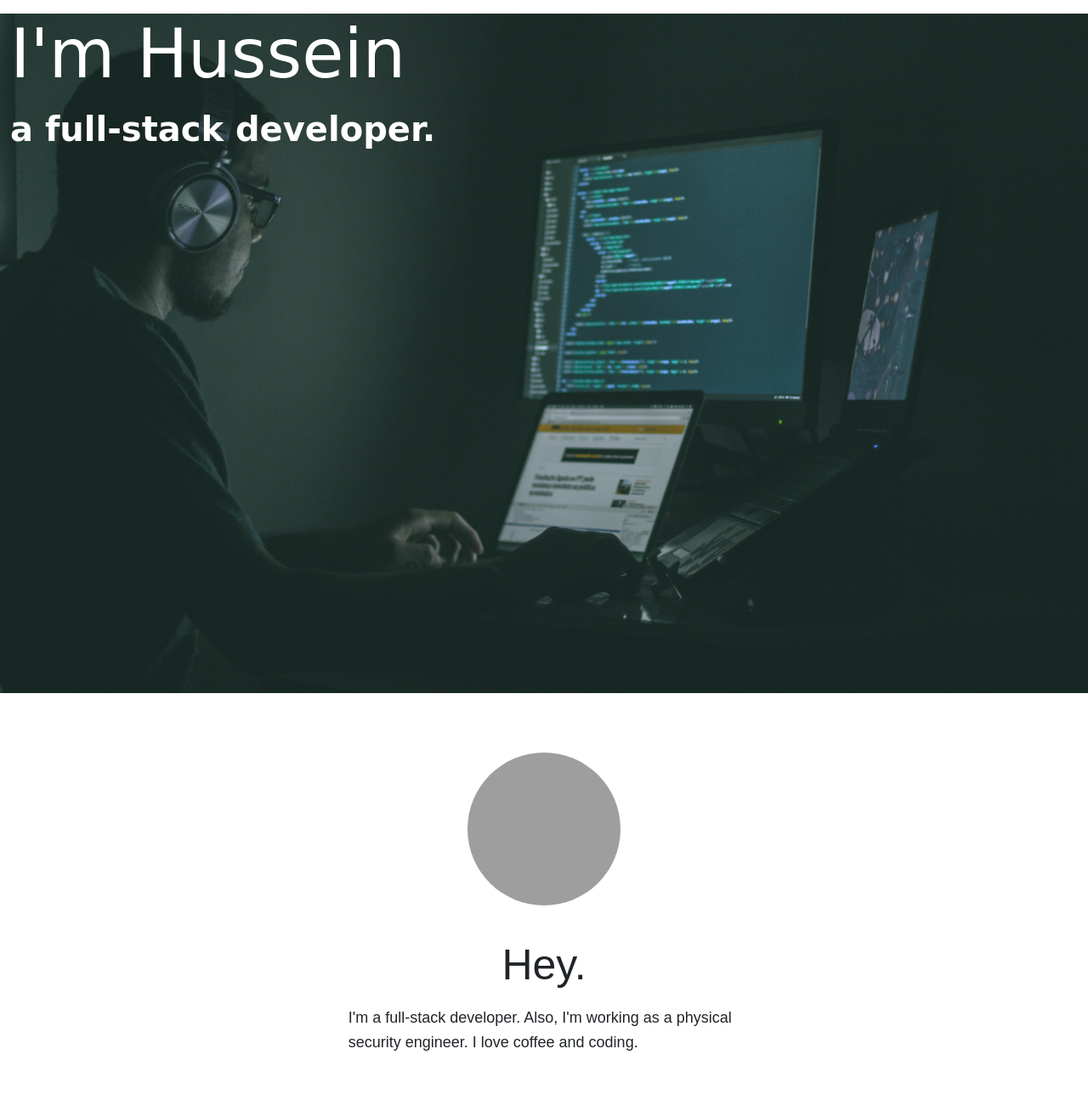
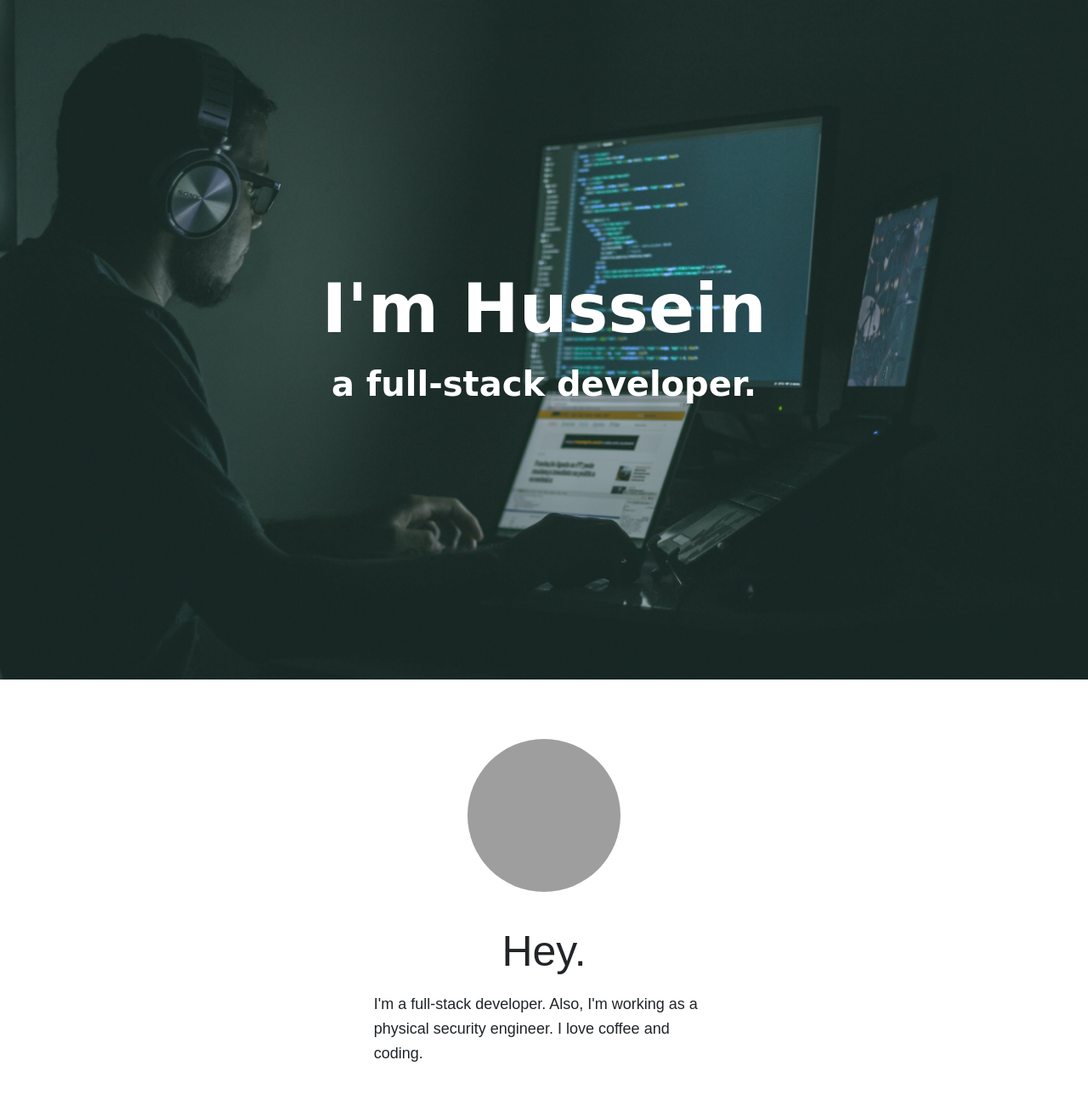
Before and after one commit to s7s-hussein/Resume, a plain HTML site: page index.html in a window 1280 px wide. Shown: the top 1288 px of the page at 85% size. Drawn offline with nearby package versions, Linux system fonts and the light colour scheme; grey boxes are pictures that could not be loaded; a web font is replaced by a local one.

Commit message:
Update style.css

```diff
--- a/style.css
+++ b/style.css
@@ -17,11 +17,16 @@ body {
   font-weight: bold;
   height: 100vh;
   color: #172724;
+  display: flex;
+  justify-content: center;
+  align-items: center;
+  text-align: center;
 }
 
 #my-name {
   font-size: 80px;
   color: white;
+  font-weight: 700;
 }
 
 #description {
@@ -53,7 +58,7 @@ body {
 }
 
 #about p {
-  width: 46ch;
+  width: 40ch;
   font-size: 18px;
   margin: 10px;
 }
```
